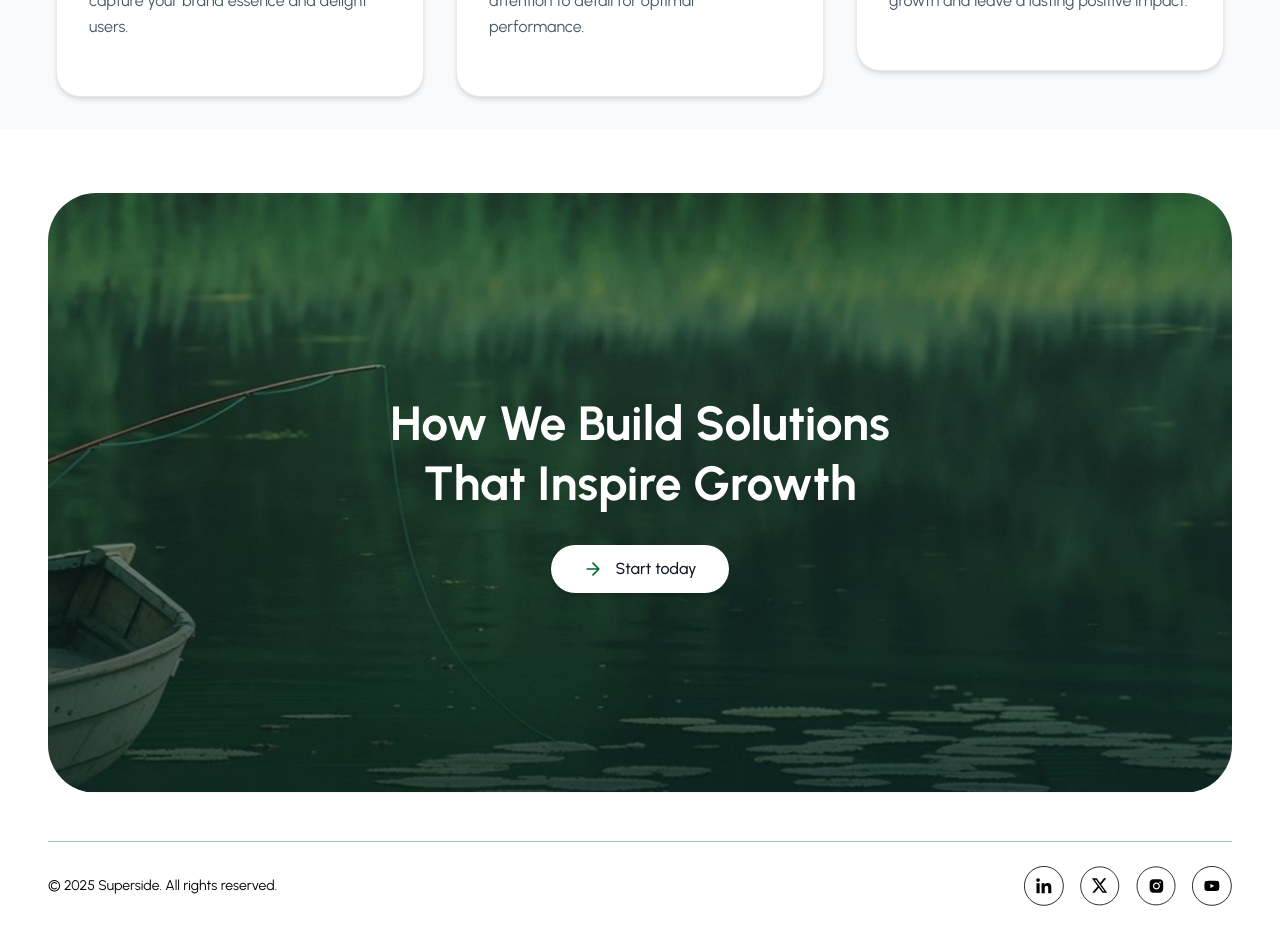
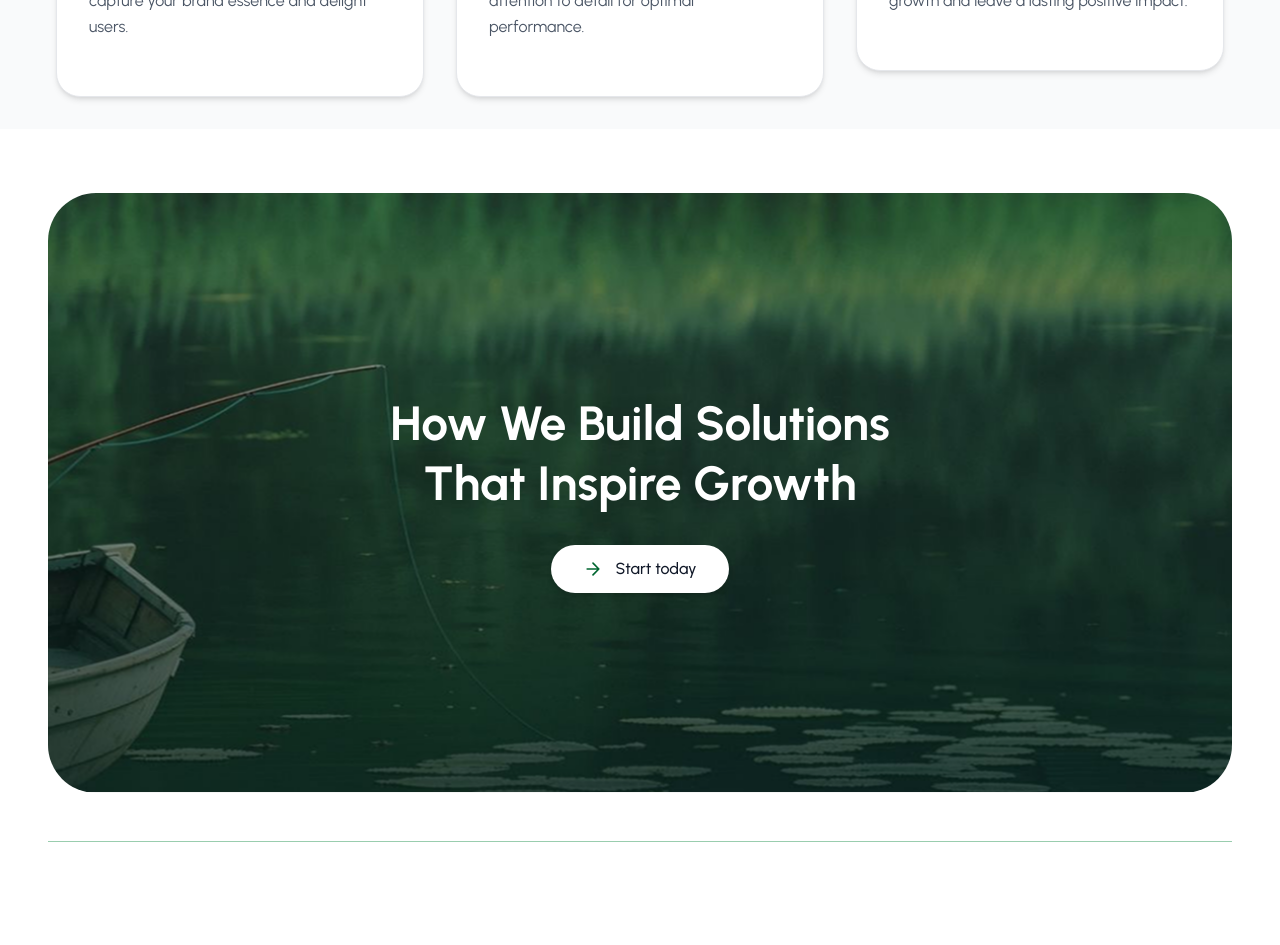
Before and after one commit to abrarkhalidofficial/Refly2025, a Next.js app: page / in a window 1280 px wide. Shown: the part 4780-5725 px from the top of the page. Built offline with nearby package versions, Linux system fonts and the light colour scheme.

Commit message:
Update footer.tsx

```diff
--- a/components/footer.tsx
+++ b/components/footer.tsx
@@ -5,7 +5,7 @@ import { motion } from "framer-motion";
 
 export default function Footer() {
   return (
-    <section className="pr-12 pl-12 pb-10 py-16 max-w-8xl mx-auto bg-white">
+    <section className="pr-12 pl-12 pb-10 py-16 max-w-8xl mx-auto ">
       <motion.div
         initial={{ opacity: 0, y: 60 }}
         whileInView={{ opacity: 1, y: 0 }}
@@ -64,7 +64,7 @@ export default function Footer() {
         viewport={{ once: true }}
         className="relative z-10 mt-12 border-t border-green-700/40 pt-6"
       >
-        <div className="flex flex-col md:flex-row items-center justify-between text-sm text-black">
+        <div className="flex flex-col md:flex-row items-center justify-between text-sm text-white">
           <motion.div
             initial={{ opacity: 0, x: -30 }}
             whileInView={{ opacity: 1, x: 0 }}
@@ -94,7 +94,7 @@ export default function Footer() {
                 whileTap={{ scale: 0.95 }}
                 className="hover:text-green-700 transition"
               >
-                <img src={icon} alt="social" className="w-10 h-10" />
+                <img src={icon} alt="social" className="w-10 h-10 invert" />
               </motion.a>
             ))}
           </motion.div>
```
